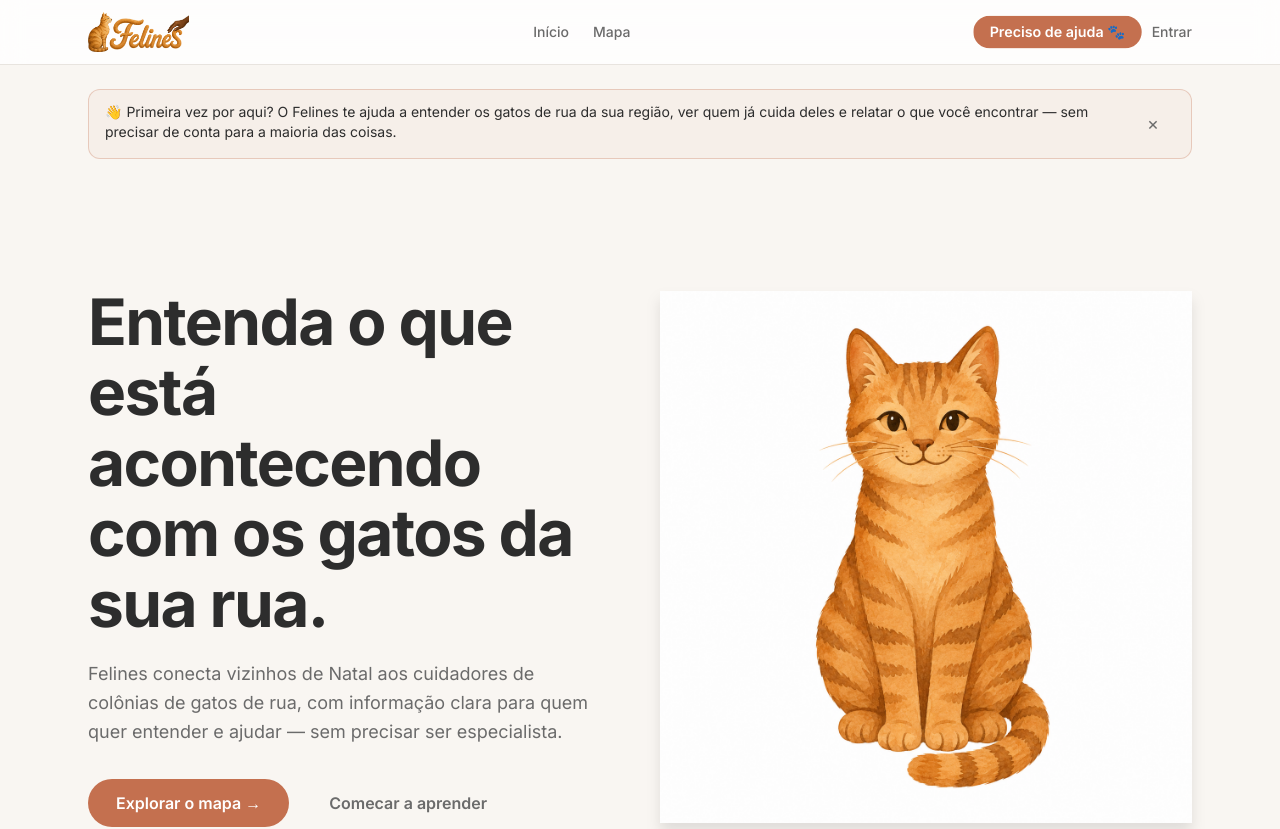
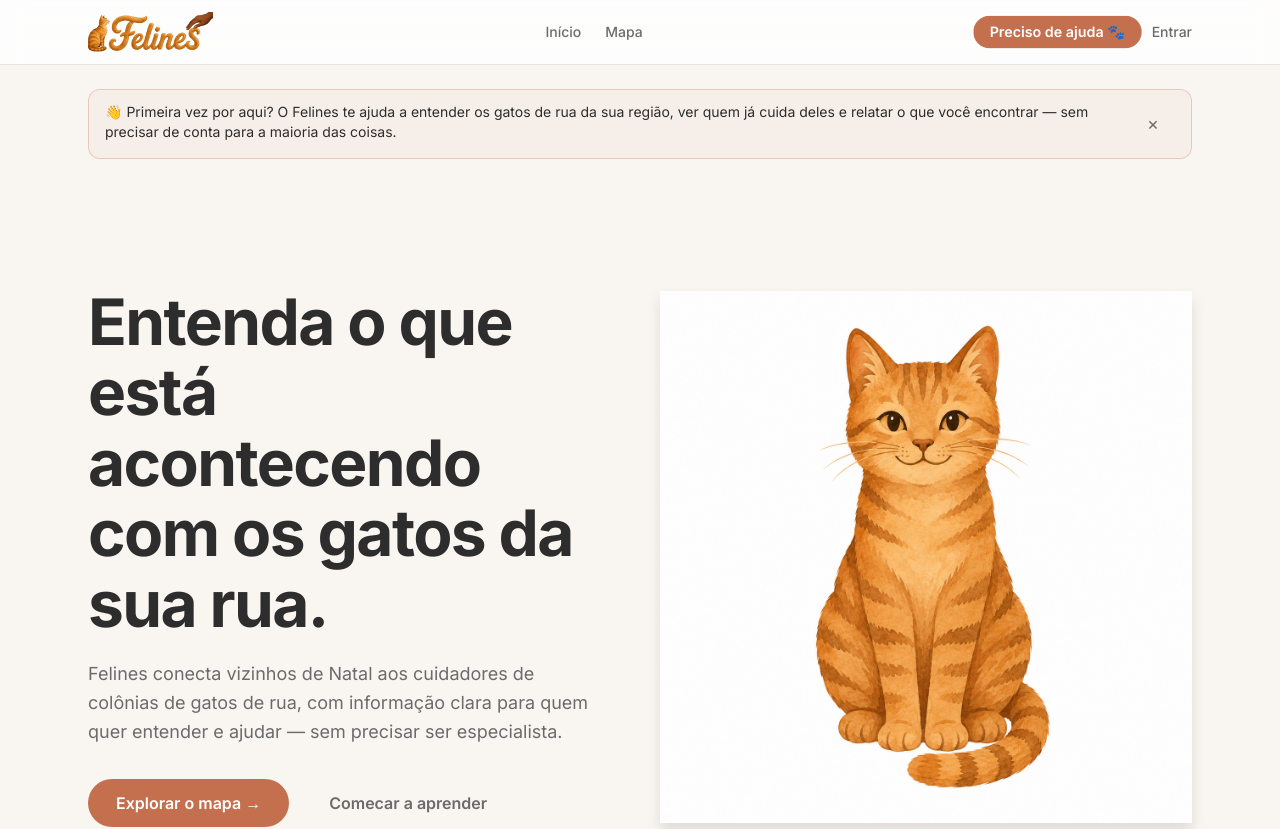
Before and after one commit to luarawork/felines, a Next.js app: page / in a window 1280 px wide. Shown: the top 829 px of the page. Built offline with nearby package versions, Linux system fonts and the light colour scheme; no server answers.

Commit message:
fix: update logo dimensions to match the new image's aspect ratio

```diff
--- a/components/NavBar.tsx
+++ b/components/NavBar.tsx
@@ -90,7 +90,7 @@ export default function NavBar() {
             src="/images/logo.png"
             alt="Felines"
             width={150}
-            height={60}
+            height={48}
             priority
             className="h-10 w-auto"
           />
```
Also changed, not shown: public/images/logo.png.
